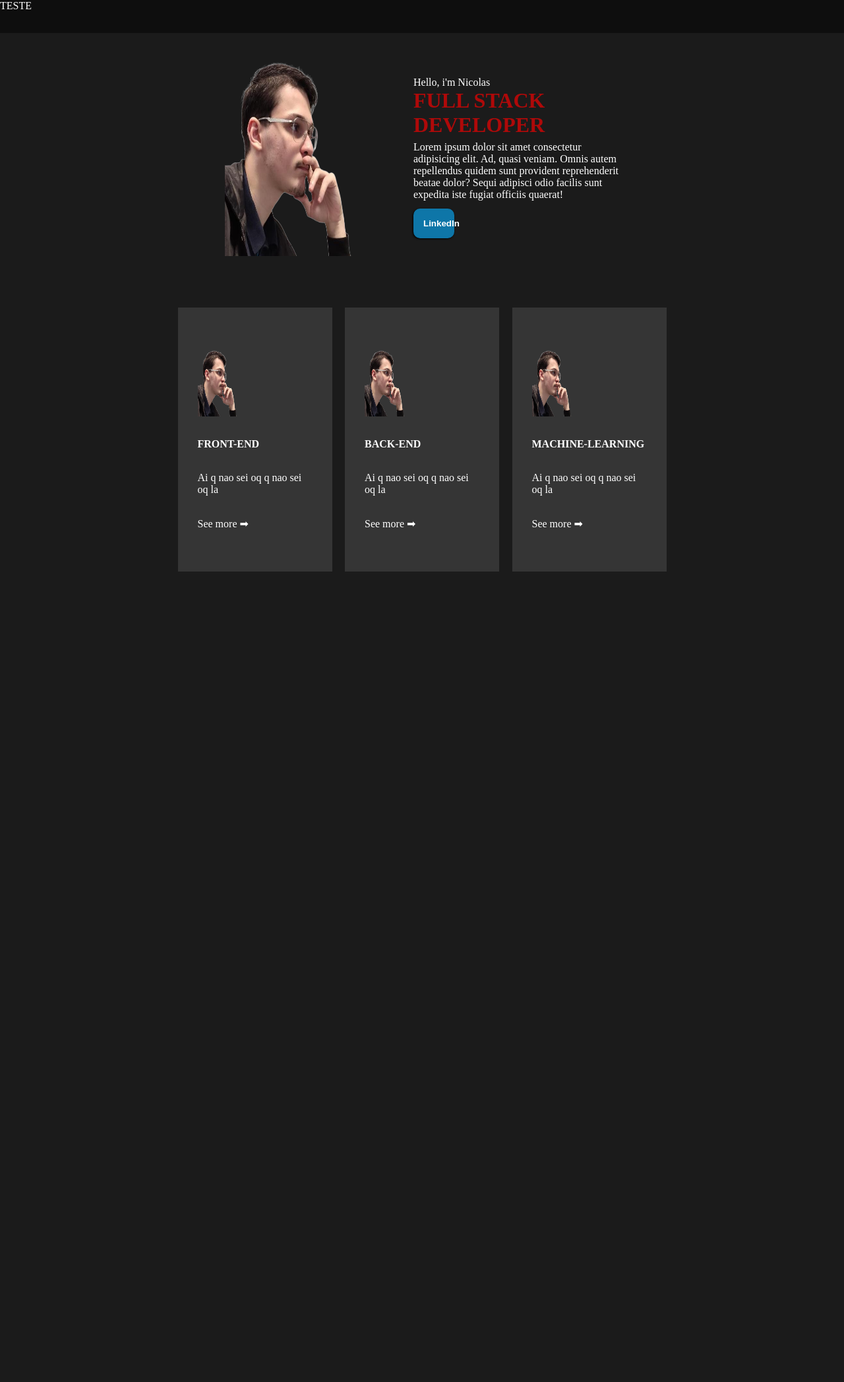
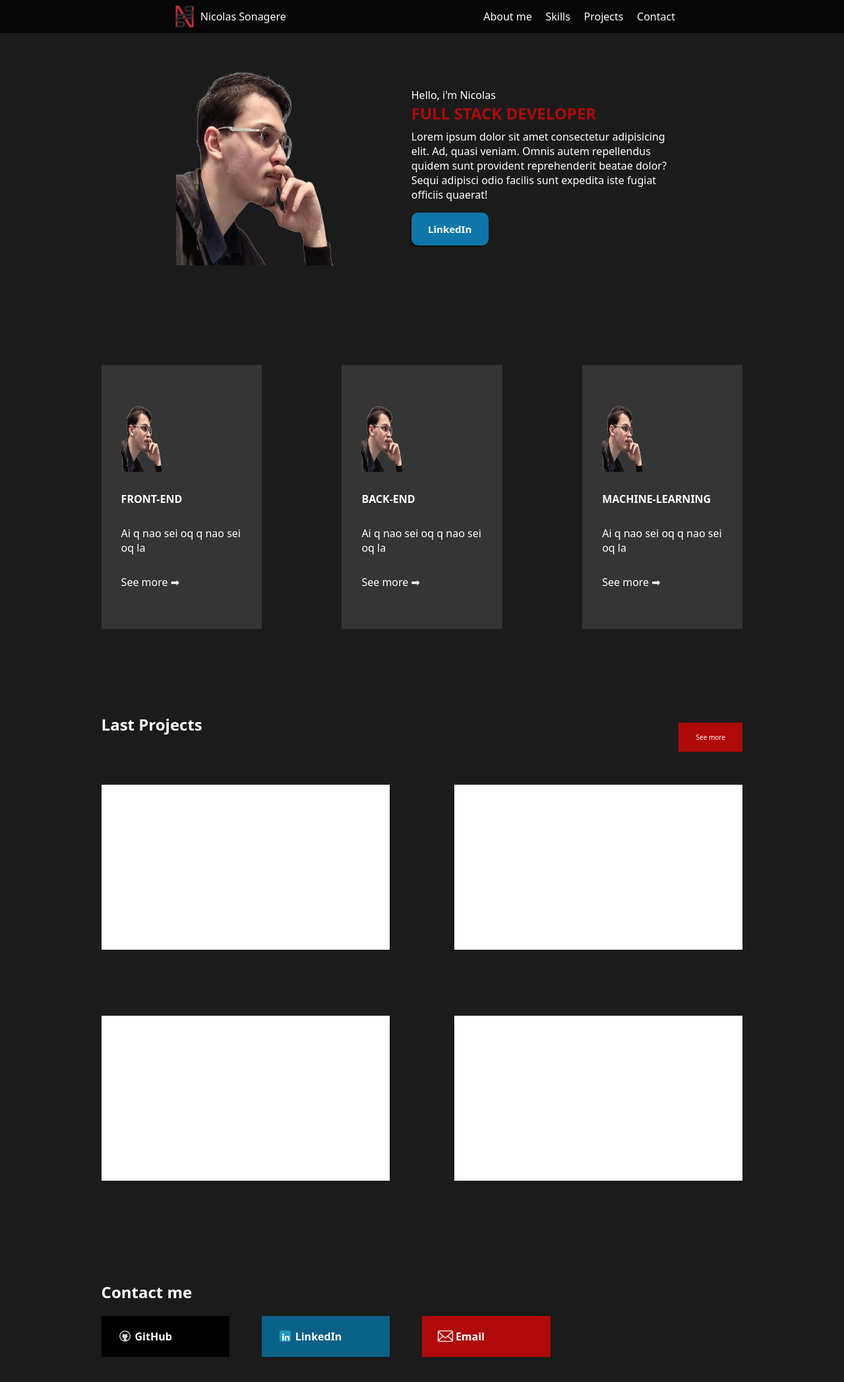
Before and after one commit to NicolasSonagere/Portfolio, a plain HTML site: page index.html in a window 1280 px wide. Shown: the whole page at 66% size. Before the commit the page ends 904 px from the top, so only its background shows below. Drawn offline with Linux system fonts and the light colour scheme.

Commit message:
atualizações

```diff
--- a/CSS/style.css
+++ b/CSS/style.css
@@ -3,6 +3,11 @@
     padding: 0;
     box-sizing: border-box;
     color: white;
+    font-family: system-ui, -apple-system, BlinkMacSystemFont, 'Segoe UI', Roboto, Oxygen, Ubuntu, Cantarell, 'Open Sans', 'Helvetica Neue', sans-serif;
+}
+
+section{
+    width: 100%;
 }
 
 body{
@@ -12,15 +17,54 @@ body{
 
 header{
     height: 50px;
-    background-color: rgba(0, 0, 0, 0.473);
+    background-color: rgba(0, 0, 0, 0.753);
     width: 100%;
+    align-items: center;
+    position: fixed;
+    top: 0;
+    z-index: 1;
+}
+
+.itenscabeca{
+    display: flex;
+    justify-content: space-between;
+    align-items: center;
+    margin: 0 20%;
+    height: 100%;
+}
+
+.logo{
+    display: flex;
+    align-items: center;
+}
+
+.logo img{
+    width: 10%;
+}
+
+.itens_menu{
+    display: flex;
+    width: 50%;
+    justify-content: space-between;
+    align-items: center;
+}
+
+.itens_menu a{
+    cursor: pointer;
+    transition: 0.2s;
+    text-decoration: none;
+}
+
+.itens_menu a:hover{
+    color: #ff0000a6;
+    text-decoration: underline;
 }
 
 .block{
     display: flex;
     justify-content: space-evenly;
     align-items: center;
-    margin: 3% 250px;
+    margin: 8% 12%;
 }
 
 .footage{
@@ -47,21 +91,43 @@ header{
     margin-bottom: 2%;
 }
 
-.infos_me button{
+.infos_me a{
     background-color: #0e76a8;
     color: white;
     border-radius: 10px;
     font-weight: bold;
-    width: 20%;
+    font-size: 15px;
+    width: 30%;
     border: none;
     box-shadow: -1px 1px 3px 0px black;
     margin-top: 4%;
     padding: 15px;
+    transition: 0.2s;
+    white-space: nowrap;
+    text-align: center;
+    text-overflow: ellipsis;
+    flex-shrink: 0;
+    overflow: hidden;
+    text-decoration: none;
+}
+
+.infos_me a:hover{
+    background-color: #ffffff;
+    color: black;
+    scale: 1.1;
+    cursor: pointer;
+}
+
+.skills{
+    width: 100%;
+    display: flex;
+    justify-content: space-between;
+    align-items: center;
 }
 
 .semi_block{
     margin-top: 5%;
-    width: 30%;
+    width: 25%;
     height: 400px;
     background-color: rgb(53, 53, 53);
     display: flex;
@@ -83,4 +149,94 @@ header{
 
 .semi_block:hover{
     background-color: #ff0000a6;
+    margin-top: 10px;
+    border-radius: 10px;
+    box-shadow: -1px 1px 3px 0px black;
 }
+
+/* Projetos */
+
+.projetos {
+    width: 100%;
+}
+
+.header_projects{
+    display: flex;
+    justify-content: space-between;
+    align-items: center;
+}
+
+.header_projects button{
+    background-color: #ff0000a6;
+    color: white;
+    font-size: 10px;
+    width: 10%;
+    border: none;
+    margin-top: 4%;
+    padding: 15px;
+    transition: 0.2s;
+    white-space: nowrap;
+    text-align: center;
+    text-overflow: ellipsis;
+    flex-shrink: 0;
+    overflow: hidden;
+}
+
+.header_projects button:hover{
+    cursor: pointer;
+    background-color: white;
+    color: black;
+}
+
+.atividades {
+    display: flex;
+    justify-content: space-between;
+    flex-wrap: wrap;
+}
+
+.atividade{
+    margin: 50px 0;
+    background-color: white;
+    width: 45%;
+    height: 250px;
+}
+
+.contato {
+    width: 100%;
+    display: flex;
+    justify-content: space-between;
+    flex-direction: column;
+}
+
+.texto_contato{
+    margin-bottom: 2%;
+}
+
+.links_contato{
+    display: flex;
+    width: 100%;
+
+    align-items: center;
+}
+
+.links_contato a{
+    width: 20%;
+    box-shadow: solid 1px 1px 1px black;
+    display: flex;
+    align-items: center;
+    padding: 20px;
+    text-decoration: none;
+    font-weight: bold;
+    margin-right: 5%;
+    transition: 0.4s;
+}
+
+.links_contato a:hover{
+    transform: scale(1.1);
+    border-radius: 10px;
+}
+
+.links_contato a img{
+    width: 20%;
+    padding: 0;
+}
--- /dev/null
+++ b/JS/script.js
@@ -0,0 +1,35 @@
+const link1 = document.querySelector('a[href="#sobre"]');
+
+link1.addEventListener('click', (event) => {
+    event.preventDefault();
+
+    const section = document.getElementById('sobre');
+    section.scrollIntoView({ behavior: 'smooth' });
+});
+
+const link2 = document.querySelector('a[href="#skills"]');
+
+link2.addEventListener('click', (event) => {
+    event.preventDefault();
+
+    const section = document.getElementById('skills');
+    section.scrollIntoView({ behavior: 'smooth' });
+});
+
+const link3 = document.querySelector('a[href="#projetos"]');
+
+link3.addEventListener('click', (event) => {
+    event.preventDefault();
+
+    const section = document.getElementById('projetos');
+    section.scrollIntoView({ behavior: 'smooth' });
+});
+
+const link4 = document.querySelector('a[href="#contato"]');
+
+link4.addEventListener('click', (event) => {
+    event.preventDefault();
+
+    const section = document.getElementById('contato');
+    section.scrollIntoView({ behavior: 'smooth' });
+});
--- a/index.html
+++ b/index.html
@@ -8,14 +8,20 @@
 </head>
 <body>
     <header>
+        <div class="itenscabeca">
             <div class="logo">
-            <P>TESTE</P>
+                <img src="images/logo.png" alt=""><p>Nicolas Sonagere</p>
             </div>
             <div class="itens_menu">
-
+                <a href="#sobre">About me</a>
+                <a href="#skills">Skills</a>
+                <a href="#projetos">Projects</a>
+                <a href="#contato">Contact</a>
+            </div>
         </div>
     </header>
     <main>
+        <section id="sobre">
             <div class="block">
                 <div class="footage">
                     <img src="images/eu-removebg-preview.png" alt="Real picture of Nicolas">
@@ -24,10 +30,13 @@
                     <p>Hello, i'm Nicolas</p>
                     <h1>FULL STACK DEVELOPER</h1>
                     <p>Lorem ipsum dolor sit amet consectetur adipisicing elit. Ad, quasi veniam. Omnis autem repellendus quidem sunt provident reprehenderit beatae dolor? Sequi adipisci odio facilis sunt expedita iste fugiat officiis quaerat!</p>
-                <button>LinkedIn</button>
+                    <a href="https://www.linkedin.com/in/nicolas-sonagere-de-souza">LinkedIn</a>
                 </div>
+            </section>
         </div>
         <div class="block">
+            <section id="skills">
+                <div class="skills">
                     <div class="semi_block">
                         <img src="images/eu-removebg-preview.png" alt="">
                         <h4>FRONT-END</h4>
@@ -47,9 +56,45 @@
                         <a href="">See more ➡</a>
                     </div>
                 </div>
+            </section>
+        </div>
+        <div class="block">
+            <section id="projetos">
+                <div class="projetos">
+                    <div class="header_projects">
+                        <h1>Last Projects</h1>
+                        <button>See more</button>
+                    </div>
+                    <div class="atividades">
+                        <div class="atividade">
+                            <p>Descrição da atividade</p>
+                            <img src="" alt="">
+                        </div>
+                        <div class="atividade">a</div>
+                        <div class="atividade">a</div>
+                        <div class="atividade">a</div>
+                    </div>
+                </div>
+            </section>
+        </div>
+        <div class="block">
+            <section id="contato">
+                <div class="contato">
+                    <div class="texto_contato">
+                        <h1>Contact me</h1>
+                    </div>
+                    <div class="links_contato">
+                        <a href="https://github.com/NicolasSonagere" style="background-color: rgb(0, 0, 0);"><img src="images/github.png" alt="">GitHub</a>
+                        <a href="https://www.linkedin.com/in/nicolas-sonagere-de-souza" style="background-color: #0b6088;"><img src="images/linkedin.png" alt="Linkedin Nicolas Sonagere">LinkedIn</a>
+                        <a href="mailto:sonagere.nicolas@gmail.com" style="background-color: #ff0000a6;"><img src="images/email.png" alt="">Email</a>
+                    </div>
+                </div>
+            </section>
+        </div>
     </main>
     <footer>
 
     </footer>
+    <script src="JS/script.js"></script>
 </body>
 </html>
```
Also changed, not shown: images/Email.png (added), images/Linkedin.png (added), images/foto.webp (deleted), images/github.png (added), images/logo.png (added). Lines whose indentation alone changed are shown as unchanged.
